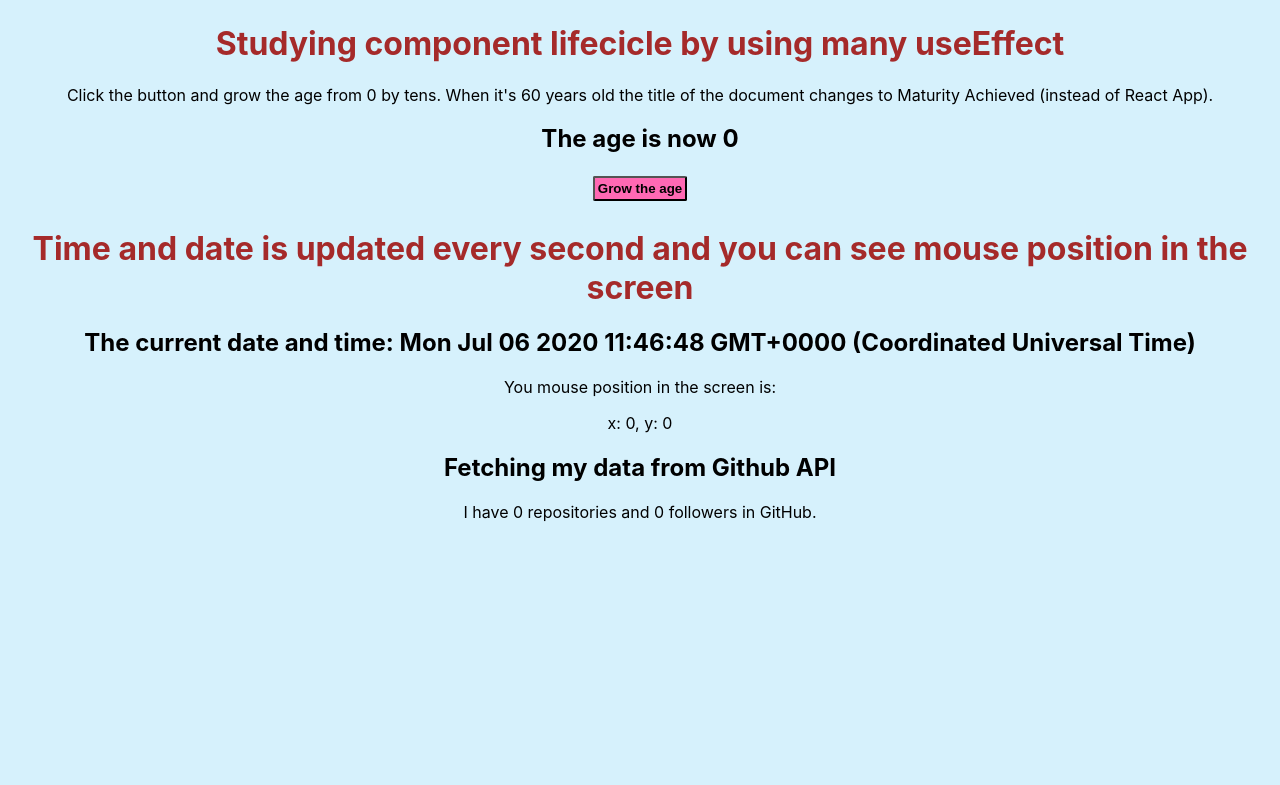
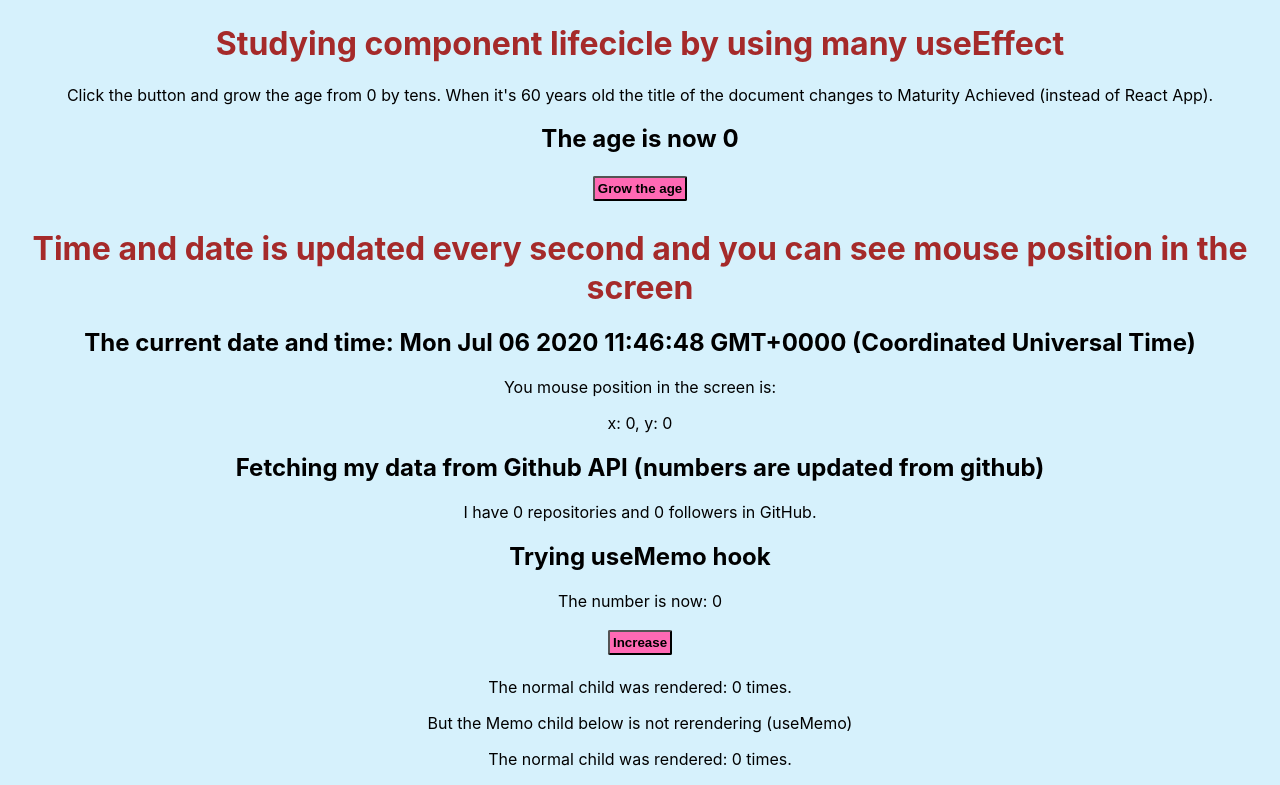
Before and after one commit to veronika333/practicing-react-hooks, a React (Create React App) app: page / in a window 1280 px wide. Shown: the part 2249-3034 px from the top of the page. Before the commit the page ends 2787 px from the top, so only its background shows below. Built offline with nearby package versions, Linux system fonts and the light colour scheme; no server answers.

Commit message:
useMemo hook added

```diff
--- a/src/App.js
+++ b/src/App.js
@@ -10,6 +10,7 @@ import Input2 from "./componnents/Input2";
 import PracticeUseEffect from "./componnents/PracticeUseEffect";
 import TimeDate from "./componnents/TimeDate";
 import FetchData from "./componnents/FetchData";
+import TryUseMemo from "./componnents/TryUseMemo";
 
 //Style fot the Input2 component
 const inputStyle = {
@@ -101,6 +102,7 @@ const ageDownHandler = () => {
 <PracticeUseEffect />
 <TimeDate />
 <FetchData />
+<TryUseMemo />
     </div>
   );
 }
--- a/src/componnents/FetchData.js
+++ b/src/componnents/FetchData.js
@@ -23,7 +23,7 @@ useEffect(() => {
 
     return (
         <div>
-            <h2>Fetching my data from Github API</h2>
+            <h2>Fetching my data from Github API (numbers are updated from github)</h2>
     <p>I have {profile.repositories} repositories and {profile.followers} followers in GitHub.</p>
         </div>
      );
--- /dev/null
+++ b/src/componnents/TryUseMemo.js
@@ -0,0 +1,27 @@
+import React, { useState, useMemo } from 'react';
+import TryUseMemoChild from "./TryUseMemoChild"
+
+const TryUseMemo = () => {
+const [i, setI] = useState(0);
+const increaseHandler = () => {
+    setI(i + 1);
+}
+
+const memoPart = useMemo(() => {
+return <TryUseMemoChild />
+    }, [])
+
+
+    return (
+        <div>
+            <h2>Trying useMemo hook</h2>
+    <p>The number is now: {i}</p>
+<button onClick={increaseHandler}>Increase</button>
+<TryUseMemoChild />
+<p>But the Memo child below is not rerendering (useMemo)</p>
+<p>{memoPart}</p>
+        </div>
+     );
+}
+
+export default TryUseMemo;
--- /dev/null
+++ b/src/componnents/TryUseMemoChild.js
@@ -0,0 +1,16 @@
+import React, { useEffect } from 'react';
+
+let renderCount = 0;
+const TryUseMemoChild = () => {
+    useEffect(() => {
+(renderCount ++)
+    })
+
+    return (
+        <div>
+            <p>The normal child was rendered: {renderCount}  times.</p>
+        </div>
+     );
+}
+
+export default TryUseMemoChild;
```
